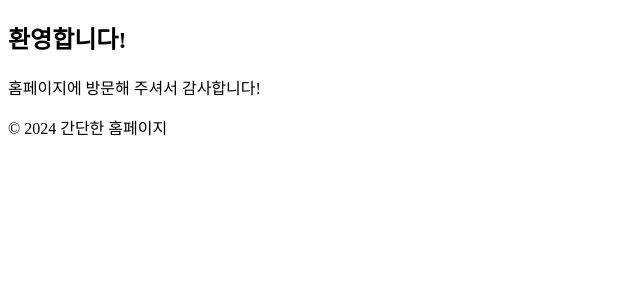
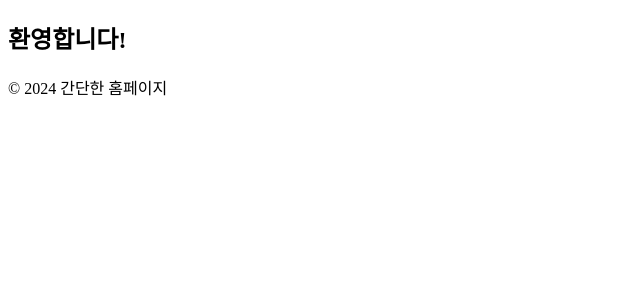
Before and after one commit to leomntea/leomntea.github.io, a PHP site: page / in a window 1280 px wide. Shown: the part 171-471 px from the top of the page, without its empty margins (0-640 px from the left). Run offline with PHP 8.4, Linux system fonts and the light colour scheme; data that the repository does not hold is empty.

Commit message:
index.php

```diff
--- a/index.php
+++ b/index.php
@@ -1,7 +1,4 @@
-<?php
-// 간단한 환영 메시지
-$welcomeMessage = "홈페이지에 방문해 주셔서 감사합니다!";
-?>
+
 <html>
 <body>
     <!-- 헤더 영역 -->
```
